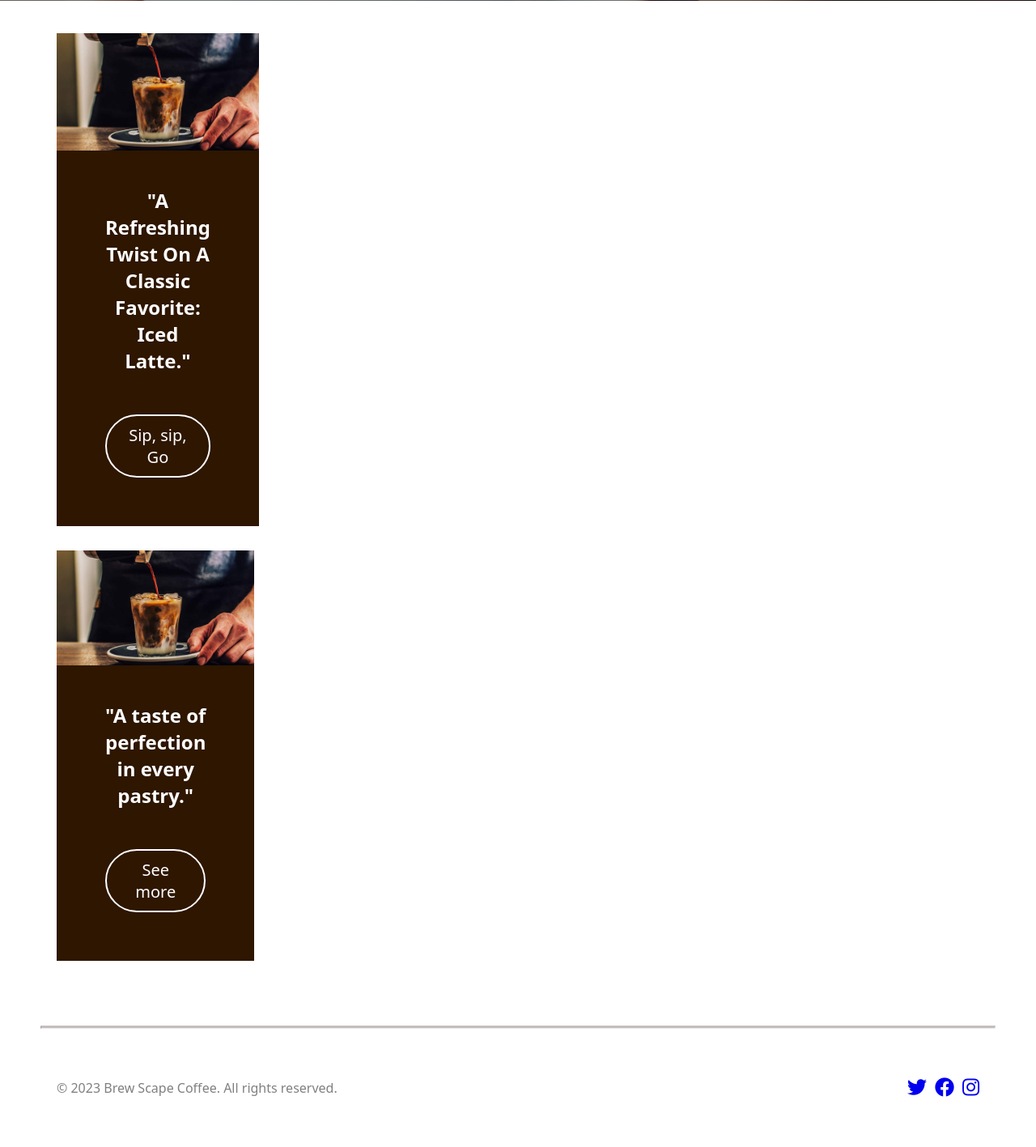
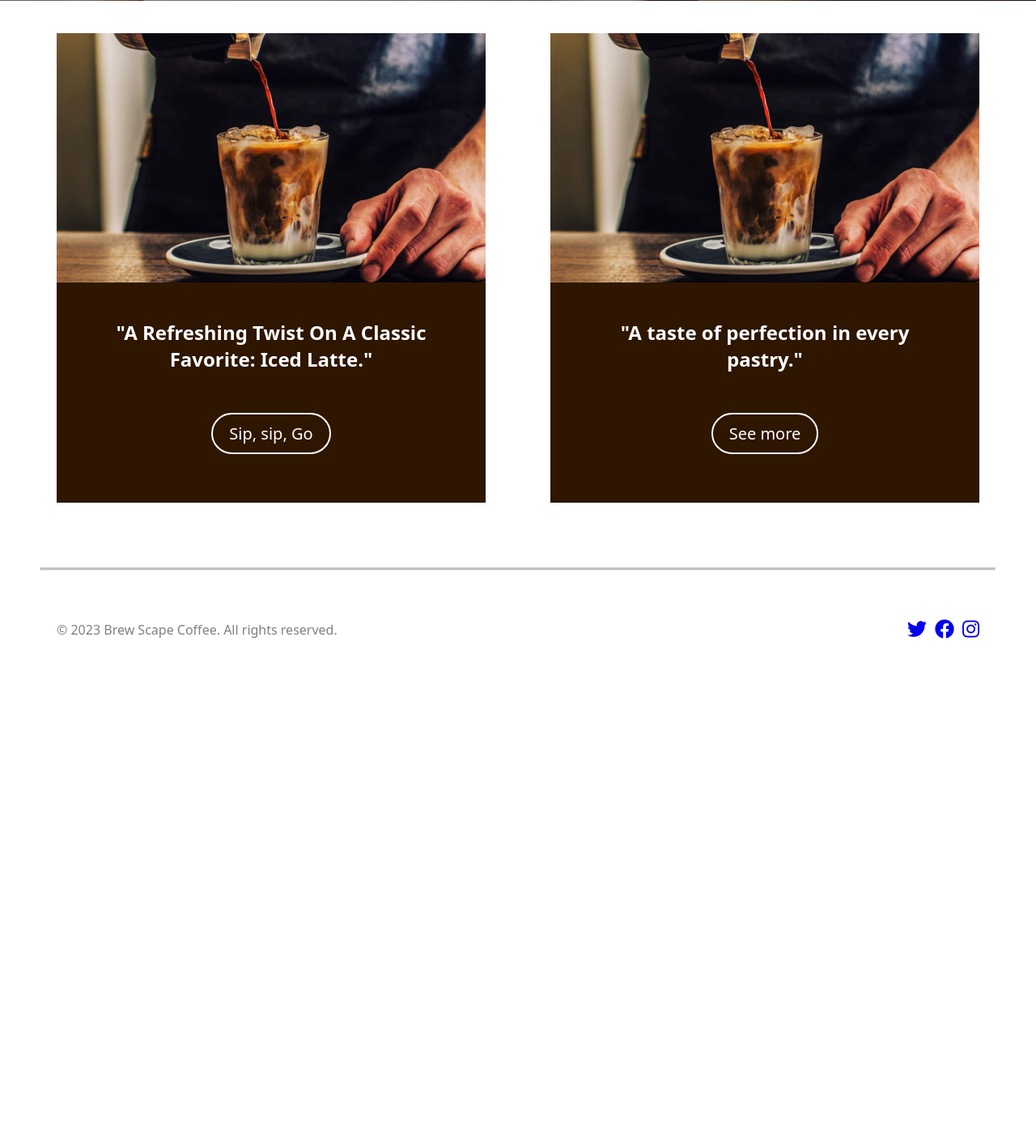
Before and after one commit to faizzabillonid/BREWSCAPE-NEW, a PHP site: page /home.html in a window 1280 px wide. Shown: the part 619-2036 px from the top of the page at 81% size. After the commit the page ends 1408 px from the top, so only its background shows below. Run offline with PHP 8.4, Linux system fonts and the light colour scheme.

Commit message:
mornign push

```diff
--- a/menucofee.html
+++ b/menucofee.html
@@ -10,7 +10,7 @@
 </head>
 <body>
     <nav>
-        <img src="img/Brewscape_Mug_white.png" style=" width: 120px; height: 120px;">
+       <a href="home.html"> <img src="img/Brewscape_Mug_white.png" style=" width: 120px; height: 120px;"> </a>
         <ul>
             <li> <a href="#">CART</a></li>
             <li> <a href="menucofee.html">MENU</a></li>
--- a/style.css
+++ b/style.css
@@ -116,6 +116,9 @@ nav ul li a:hover {
     max-width: 1200px;
     margin: 0 auto;
     margin-top: 40px;
+    max-width: 1200px;
+    margin: 0 auto;
+    margin-top: 40px;
   }
 
   .row {
@@ -210,12 +213,7 @@ nav ul li a:hover {
     margin: 50px;
   }
 
-  .container {
-    display: grid;
-    grid-template-columns: 250px 1fr;
-    height: 100%;
-    overflow: hidden;
-  }
+
 
   #item-card {
     width: 180px;
```
